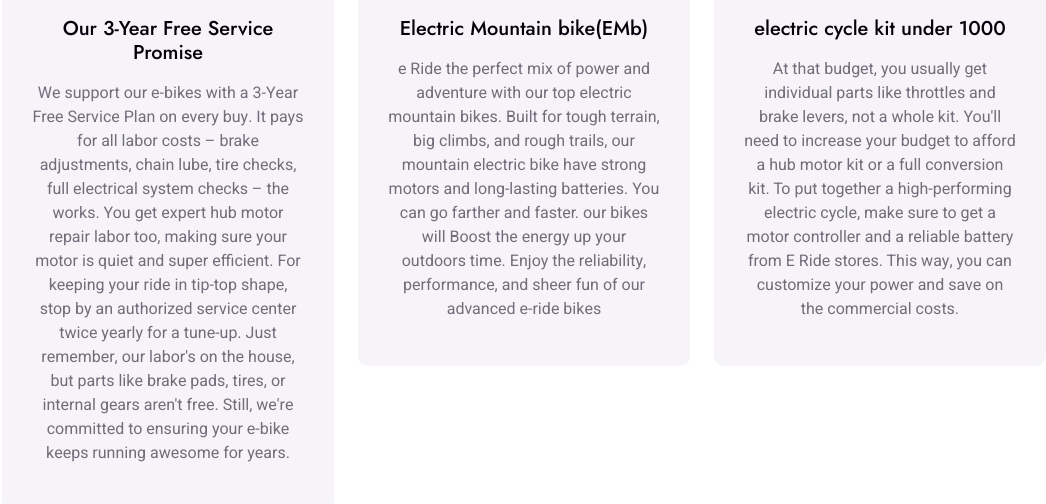
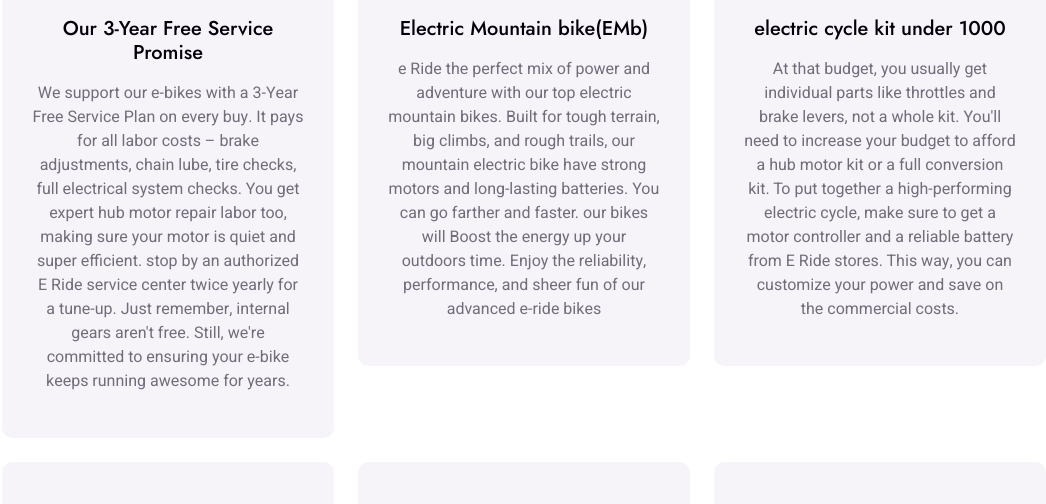
Before and after one commit to nicksonraj194-sketch/electric-bike-chennai, a plain HTML site: page index.html in a window 1280 px wide. Shown: the part 3314-3818 px from the top of the page, without its empty margins (116-1162 px from the left). Drawn offline with nearby package versions, Linux system fonts and the light colour scheme.

Commit message:
Update index.html

```diff
--- a/index.html
+++ b/index.html
@@ -566,7 +566,7 @@
                                 <i class="fa fa-search fa-2x"></i>
                             </div>
                             <h5 class="mb-3">Our 3-Year Free Service Promise</h5>
-                            <p class="m-0">We support our e-bikes with a 3-Year Free Service Plan on every buy. It pays for all labor costs – brake adjustments, chain lube, tire checks, full electrical system checks – the works. You get expert hub motor repair labor too, making sure your motor is quiet and super efficient. For keeping your ride in tip-top shape, stop by an authorized service center twice yearly for a tune-up. Just remember, our labor's on the house, but parts like brake pads, tires, or internal gears aren't free. Still, we're committed to ensuring your e-bike keeps running awesome for years.</p>
+                            <p class="m-0">We support our e-bikes with a 3-Year Free Service Plan on every buy. It pays for all labor costs – brake adjustments, chain lube, tire checks, full electrical system checks. You get expert hub motor repair labor too, making sure your motor is quiet and super efficient.  stop by an authorized E Ride service center twice yearly for a tune-up. Just remember, internal gears aren't free. Still, we're committed to ensuring your e-bike keeps running awesome for years.</p>
                             <a class="btn btn-square" href=""><i class="fa fa-arrow-right"></i></a>
                         </div>
                     </div>
```
